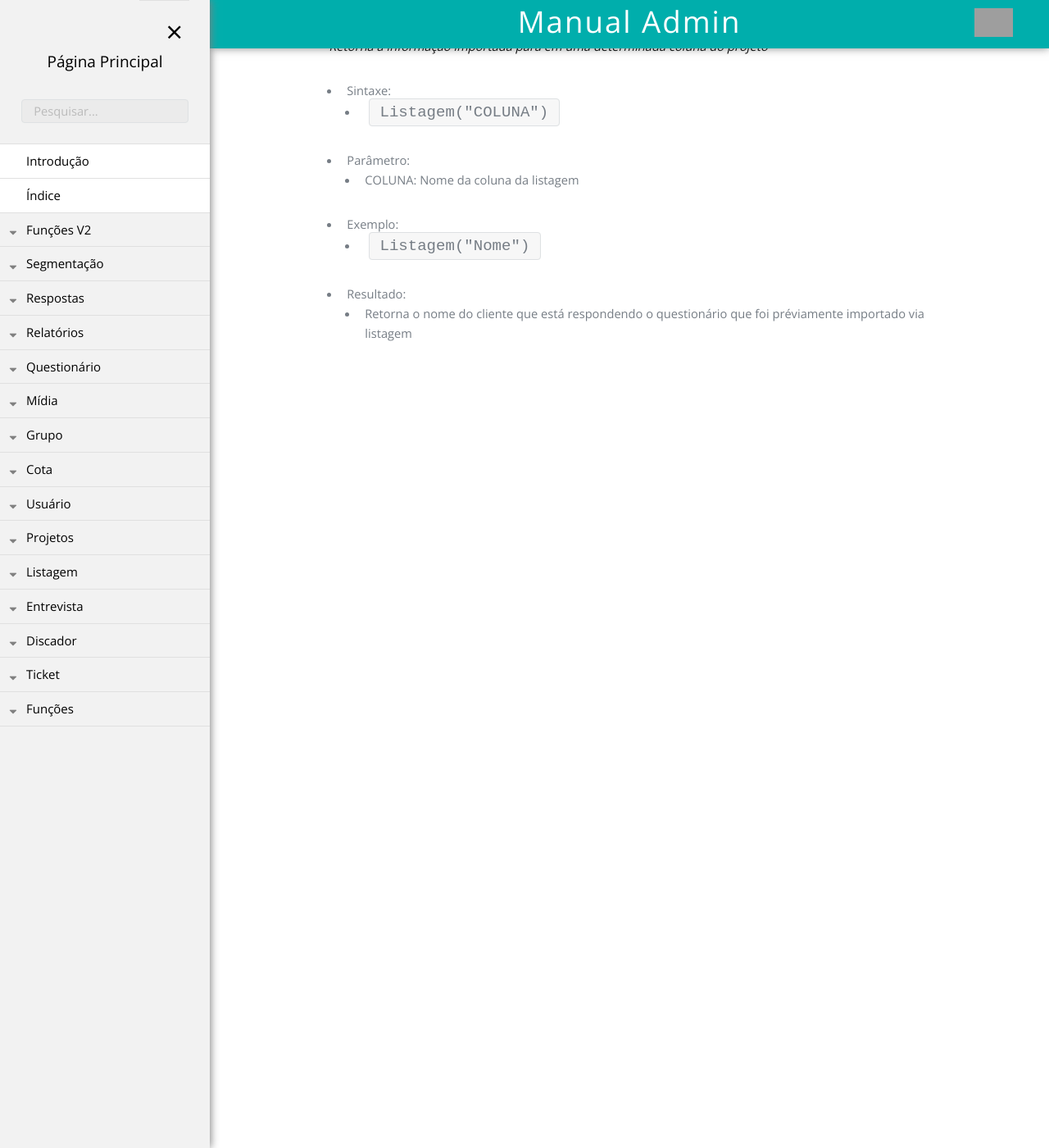
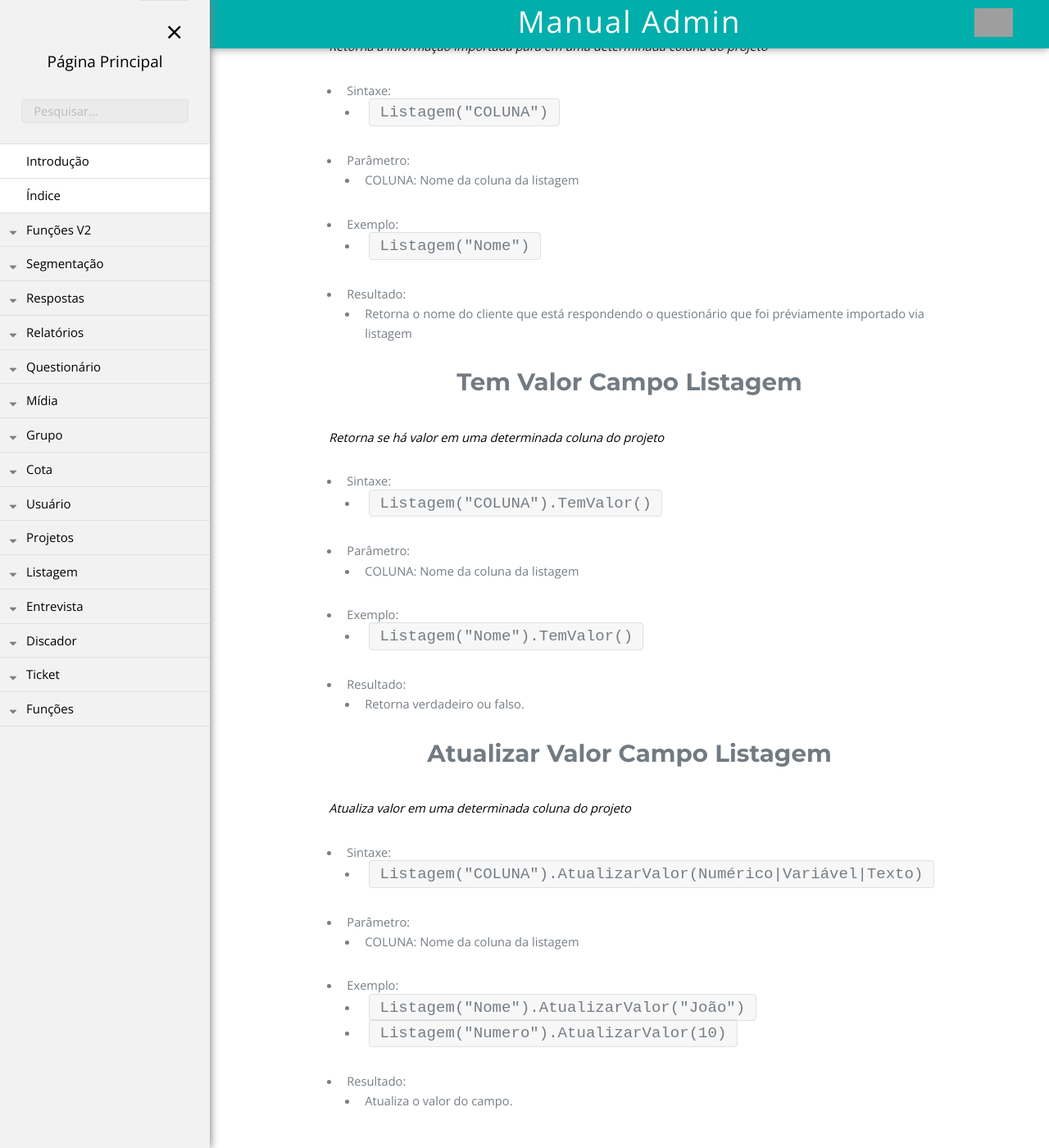
Before and after one commit to rogerio-figueiredo-hsr/hsrtechonline.github.io, a Jekyll site: the page built from _posts/2019-12-10-listagem.md, in a window 1280 px wide and 1400 px high, scrolled down 133 px. Shown: the whole window at 82% size. Built offline with Jekyll 4.4.1, drawn with Linux system fonts in a browser that asks for light colours; grey boxes are pictures that could not be loaded.

Commit message:
Update 2019-12-10-listagem.md

```diff
--- a/_posts/2019-12-10-listagem.md
+++ b/_posts/2019-12-10-listagem.md
@@ -18,3 +18,30 @@ pasta: "funcoesv2"
 
 - Resultado:
   - Retorna o nome do cliente que está respondendo o questionário que foi préviamente importado via listagem
+
+# Tem Valor Campo Listagem
+*Retorna se há valor em uma determinada coluna do projeto*
+
+- Sintaxe:
+  - `Listagem("COLUNA").TemValor()`
+- Parâmetro:
+  - COLUNA: Nome da coluna da listagem
+- Exemplo:
+  - `Listagem("Nome").TemValor()`
+
+- Resultado:
+  - Retorna verdadeiro ou falso.
+
+# Atualizar Valor Campo Listagem
+*Atualiza valor em uma determinada coluna do projeto*
+
+- Sintaxe:
+  - `Listagem("COLUNA").AtualizarValor(Numérico|Variável|Texto)`
+- Parâmetro:
+  - COLUNA: Nome da coluna da listagem
+- Exemplo:
+  - `Listagem("Nome").AtualizarValor("João")`
+  - `Listagem("Numero").AtualizarValor(10)`
+
+- Resultado:
+  - Atualiza o valor do campo.
```
